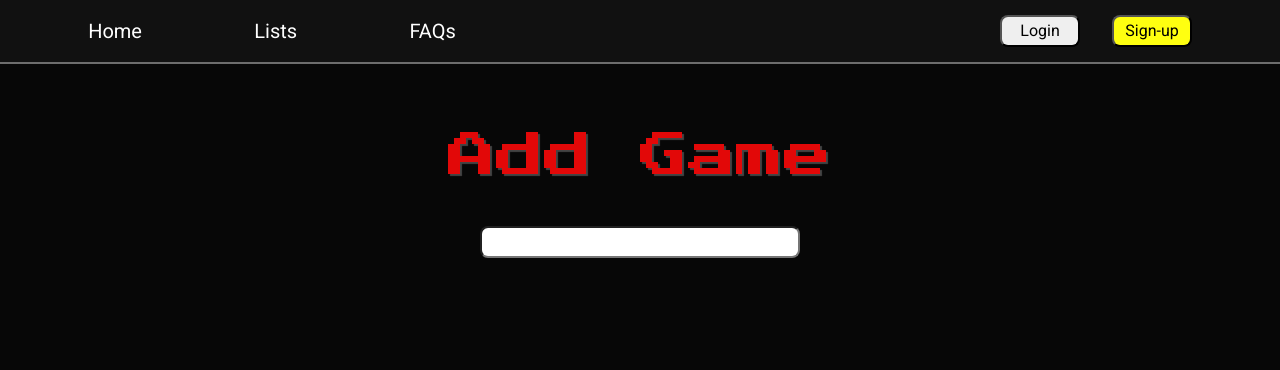
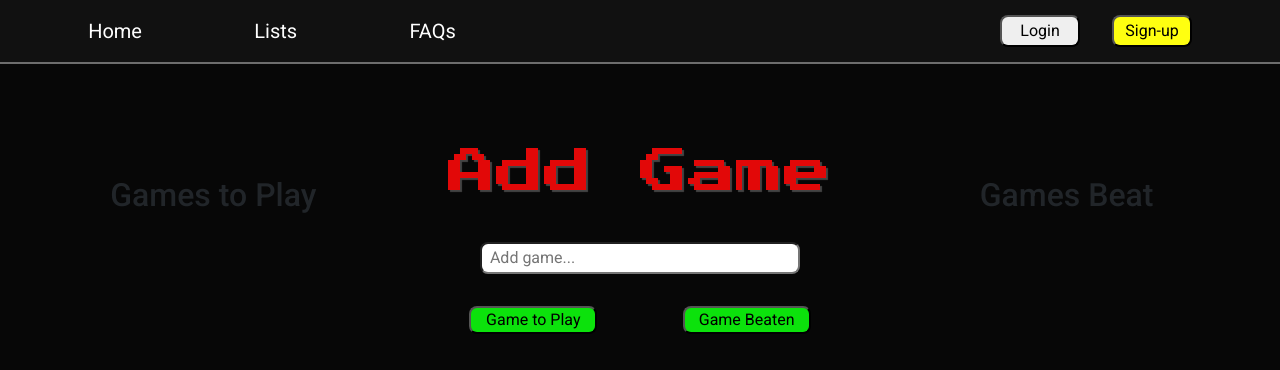
Before and after one commit to PaulGallagher37/home_screen, a React (Create React App) app: page /list in a window 1280 px wide. Shown: the top 370 px of the page. Built offline with nearby package versions, Linux system fonts and the light colour scheme.

Commit message:
working on list css

```diff
--- a/src/App.js
+++ b/src/App.js
@@ -1,7 +1,7 @@
-import { BrowserRouter, Routes, Route } from "react-router-dom";
+import { Routes, Route } from "react-router-dom";
 import Home from "./components/Home";
 import List from "./components/List";
-import FAQ from "./components/faqs";
+import Faq from "./components/Faqs";
 
 
 function App() {
@@ -9,7 +9,7 @@ function App() {
       <Routes>
         <Route path="/" element={<Home />} />
         <Route path="/list" element={<List />} />
-        <Route path="/faq"  element={<FAQ />} />
+        <Route path="/faq"  element={<Faq />} />
       </Routes>
   );
 }
--- a/src/components/List.js
+++ b/src/components/List.js
@@ -2,16 +2,40 @@ import Navbar from "./Navbar";
 
 function List() {
 
+     function handleSubmit(event) {
+
+        }
+
     return (
+
 
         <div>
             <Navbar />
-            <div className="list-addgame-container">
-                <h1 className="list-addgame-h1">Add Game</h1>
-                <input className="list-addgame-input"></input>
+            <div className="main-list-container">
+
+                <div className="list-container">
+                    <h2>Games to Play</h2>
+                </div>
+
+                <div className="list-addgame-container">
+                    <h1 className="list-addgame-h1">Add Game</h1>
+                    <input
+                        className="list-addgame-input"
+                        placeholder="  Add game..."
+                        onSubmit={handleSubmit}
+                    >
+                    </input>
+                    <div className="list-button-container">
+                        <button className="list-button">Game to Play</button>
+                        <button className="list-button">Game Beaten</button>
+                    </div>
+                </div>
+
+                <div className="list-container">
+                    <h2>Games Beat</h2>
+                </div>
+
             </div>
-
-
         </div>
 
     )
--- a/src/components/faqs.js
+++ b/src/components/faqs.js
@@ -1,6 +1,6 @@
 import Navbar from "./Navbar";
 
-function FAQ() {
+function Faq() {
     return (
         <div>
             <Navbar />
@@ -8,4 +8,4 @@ function FAQ() {
     )
 };
 
-export default FAQ;
+export default Faq;
--- a/src/index.css
+++ b/src/index.css
@@ -164,13 +164,23 @@ body {
 
 
 /* list CSS */
+.main-list-container {
+  display: grid;
+  grid-template-columns: repeat(3, 1fr);
+  height: 100vh;
+}
+
+.list-container {
+  margin-top: 7rem;
+  display: flex;
+  justify-content: center;
+}
 
 .list-addgame-container {
   display: flex;
-  justify-content: center;
   align-items: center;
   flex-direction: column;
-  margin-top: 4rem;
+  margin-top: 5rem;
 }
 
 .list-addgame-h1 {
@@ -187,3 +197,21 @@ body {
   height: 2rem;
   border-radius: 0.5rem;
 }
+
+.list-button-container {
+  margin-top: 2rem;
+  display: flex;
+  justify-content: space-around;
+  width: 100%;
+}
+
+.list-button {
+  background-color: rgb(12, 226, 12);
+  border-radius: 0.5rem;
+  width: 8rem;
+}
+
+.list-button:hover {
+  color: white;
+  transition: 0.25s;
+}
```
